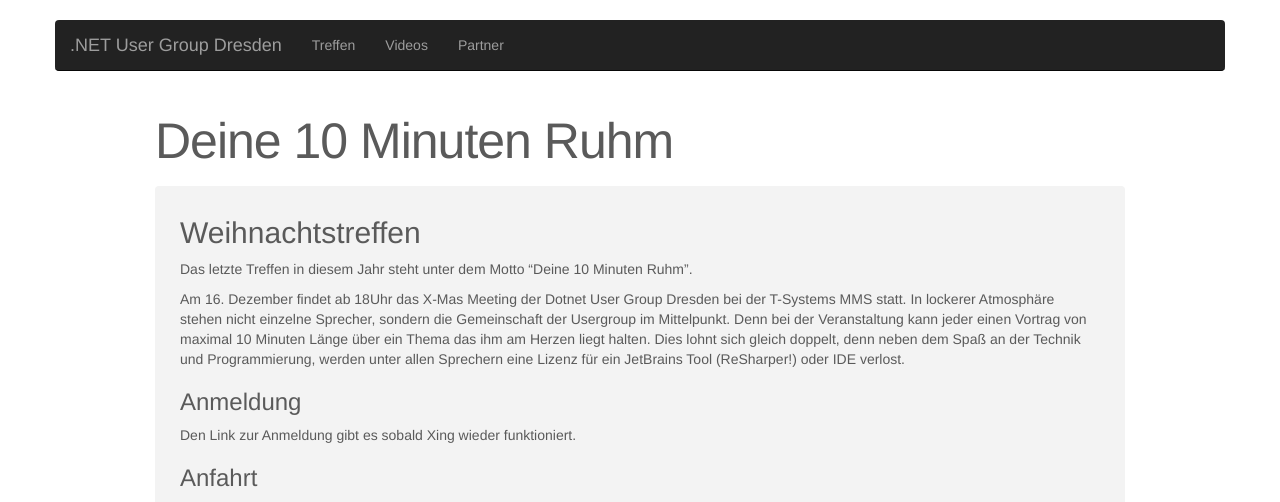
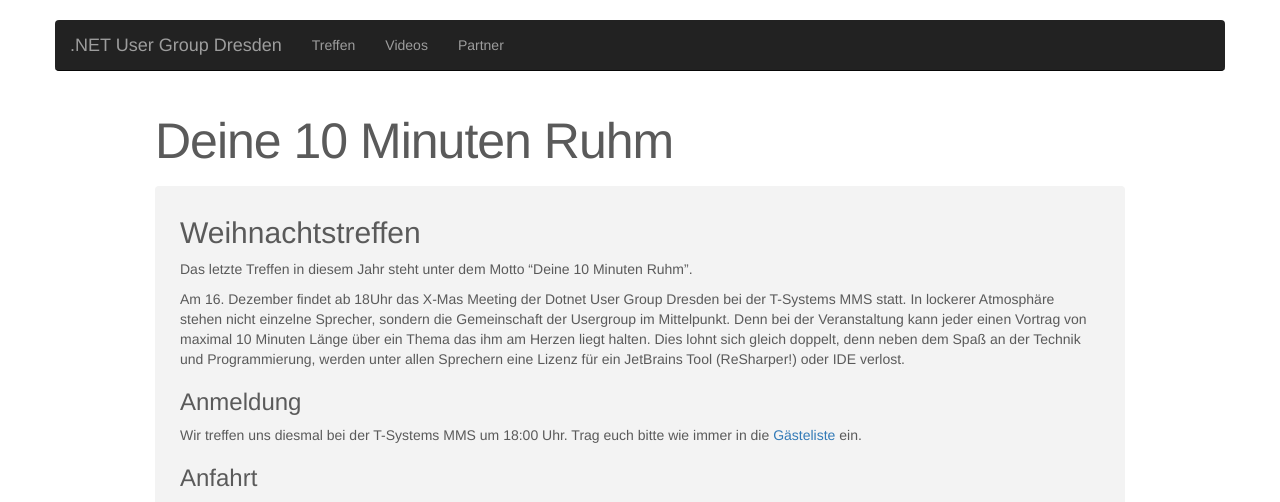
Before and after one commit to dddotnet/dddotnet.github.io, a Jekyll site: the page built from _posts/2015-12-16-deine-10-minuten-ruhm.markdown, in a window 1280 px wide, cut to the strip 0-502 px from the top of the page. Built offline with Jekyll 4.4.1, drawn with Linux system fonts in a browser that asks for light colours; nearby versions of some CDN libraries; Markdown is read by kramdown in place of the engine named in the settings.

Commit message:
guest list added

```diff
--- a/_posts/2015-12-16-deine-10-minuten-ruhm.markdown
+++ b/_posts/2015-12-16-deine-10-minuten-ruhm.markdown
@@ -18,8 +18,7 @@ Dies lohnt sich gleich doppelt, denn neben dem Spaß an der Technik und Programm
 eine Lizenz für ein JetBrains Tool (ReSharper!) oder IDE verlost.
 
 ###Anmeldung
-
-Den Link zur Anmeldung gibt es sobald Xing wieder funktioniert.
+Wir treffen uns diesmal bei der T-Systems MMS um 18:00 Uhr. Trag euch bitte wie immer in die [Gästeliste](https://www.xing.com/events/weihnachtstreffen-10-minuten-ruhm-1628436) ein.
 
 
 ###Anfahrt
```
